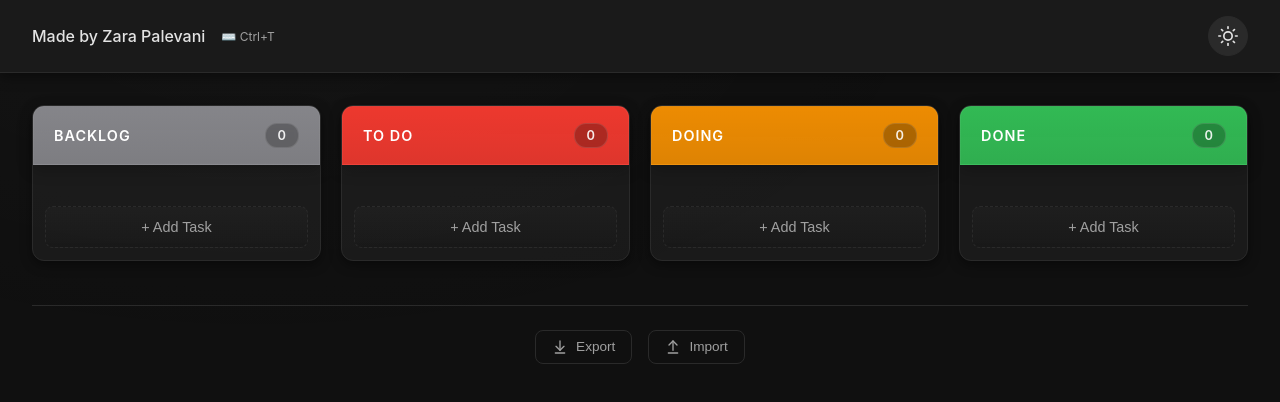
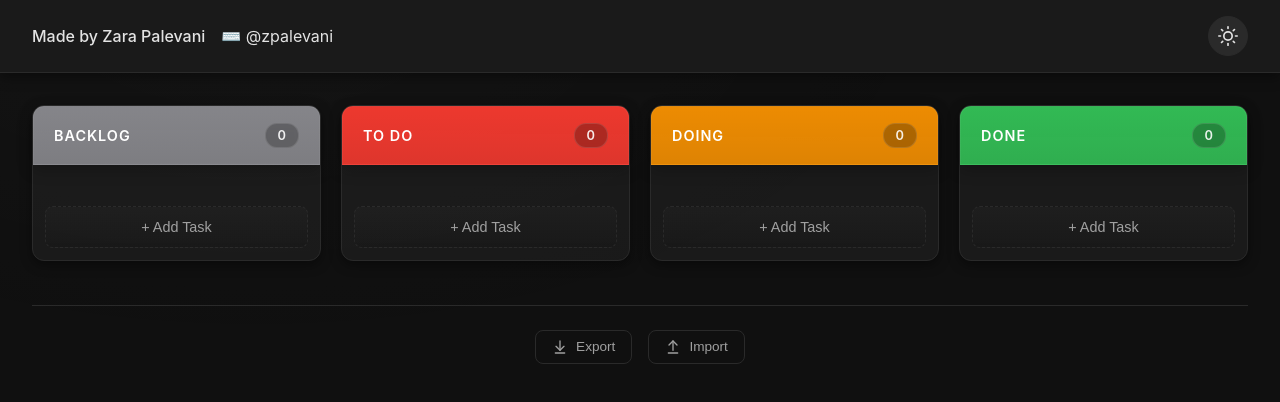
Before and after one commit to zpalevani/kanban, a React (Vite) app: page / in a window 1280 px wide. Shown: the top 402 px of the page. Built offline with nearby package versions, Linux system fonts and the light colour scheme.

Commit message:
Fix: keyboard hint

```diff
--- a/src/App.jsx
+++ b/src/App.jsx
@@ -28,8 +28,8 @@ function App() {
       <header className="app-header">
         <div className="header-left">
           <span className="made-by">Made by Zara Palevani</span>
-          <span className="keyboard-hint" title="Press Ctrl+T to toggle theme">
-            ⌨️ Ctrl+T
+          <span className="" title="Connect on X">
+            ⌨️ @zpalevani
           </span>
         </div>
 
```
